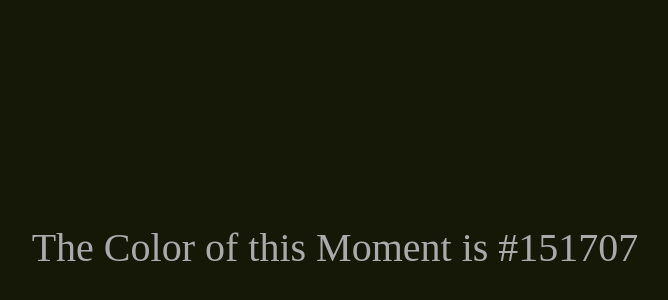
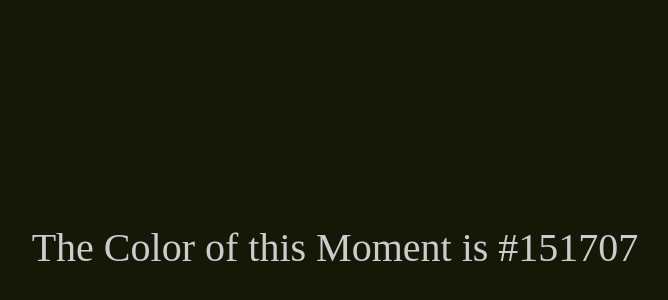
Before and after one commit to Ranjan-Bagri/cotm, a website: page index.html in a window 1280 px wide. Shown: the part 112-412 px from the top of the page, without its empty margins (305-973 px from the left). Drawn offline with Linux system fonts and the light colour scheme.

Commit message:
text color modified

```diff
--- a/style.css
+++ b/style.css
@@ -2,5 +2,5 @@ p{
     font-size:5vh;
     text-align:center;
     margin-top:42vh;
-    color:#aaa;
+    color:#ccc;
 }
```
